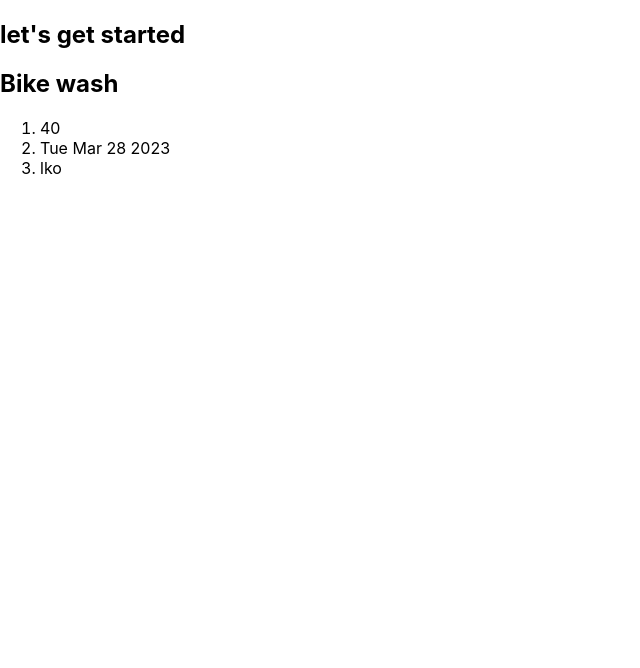
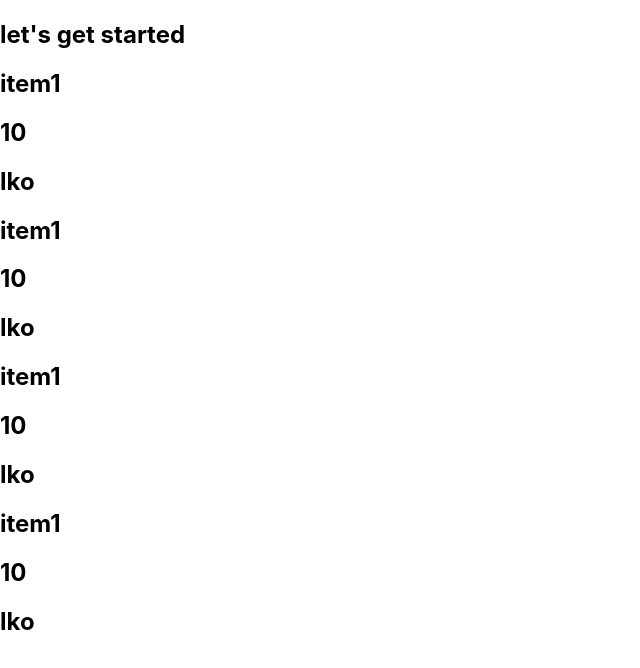
Before and after one commit to sadanandprabhu7/ExpenseUsingReact, a React (Create React App) app: page / in a window 1280 px wide. Shown: the top 668 px of the page, without its empty margins (0-640 px from the left). Built offline with nearby package versions, Linux system fonts and the light colour scheme.

Commit message:
used loop to display all items

```diff
--- a/src/App.js
+++ b/src/App.js
@@ -1,12 +1,24 @@
 //using node 14
 import ExpenseItems from "./Components/ExpenseItems";
 function App() {
-  return (
-    <div>
-      <h2>let's get started</h2>
-      <ExpenseItems></ExpenseItems>
-    </div>
-  );
+  const expense =[
+    {title:"item1",amount:10,date:new Date(2011,2,25).toDateString,location:"lko"},
+    {title:"item1",amount:10,date:new Date(2011,2,25).toDateString,location:"lko"},
+    {title:"item1",amount:10,date:new Date(2011,2,25).toDateString,location:"lko"},
+    {title:"item1",amount:10,date:new Date(2011,2,25).toDateString,location:"lko"}
+  ]
+  const expenses = expense.map((ele)=>(
+    <ExpenseItems key={ele.title} title={ele.title} amount={ele.amount} date={ele.date} location={ele.location}></ExpenseItems>
+  ))
+    return (
+      <div>
+        <h2>let's get started</h2>
+        {expenses}
+      </div>
+    );
+
+
+
 }
 
 export default App;
--- a/src/Components/ExpenseItems.js
+++ b/src/Components/ExpenseItems.js
@@ -1,17 +1,11 @@
-function ExpenseItems() {
-  const expenseAmount =40;
-  const expenseDate = new Date(2023,2,28)
-  const expenseTitle  = "Bike wash"
-  const loacationOfExpense ="lko"
+function ExpenseItems(props) {
   return (
     <div>
-      <h2>{expenseTitle}</h2>
-      <ol>
-        <li>{expenseAmount}</li>
-        <li>{expenseDate.toDateString()}</li>
-        <li>{loacationOfExpense}</li>
-      </ol>
-    </div>
+      <h2>{props.title}</h2>
+      <h2>{props.amount}</h2>
+      <h2>{props.date}</h2>
+      <h2>{props.location}</h2>
+      </div>
   );
 }
 
```
